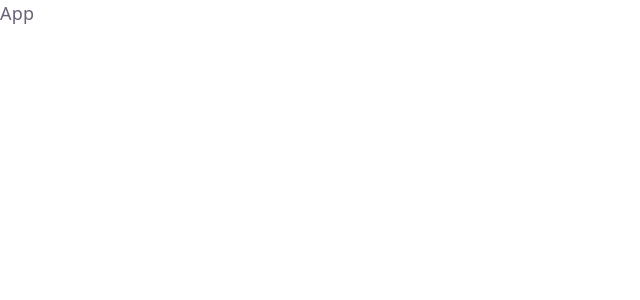
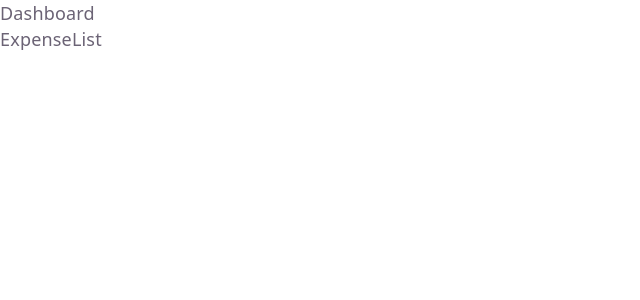
Before and after one commit to abhayrobotics/ExpenseTracker, a React (Vite) app in the folder client/: page / in a window 1280 px wide. Shown: the top 300 px of the page, without its empty margins (0-640 px from the left). Built offline with nearby package versions, Linux system fonts and the light colour scheme.

Commit message:
folder done

```diff
--- a/client/package.json
+++ b/client/package.json
@@ -10,8 +10,10 @@
     "preview": "vite preview"
   },
   "dependencies": {
+    "@tailwindcss/vite": "^4.3.2",
     "react": "^19.2.7",
-    "react-dom": "^19.2.7"
+    "react-dom": "^19.2.7",
+    "tailwindcss": "^4.3.2"
   },
   "devDependencies": {
     "@eslint/js": "^10.0.1",
--- a/client/src/App.jsx
+++ b/client/src/App.jsx
@@ -1,12 +1,12 @@
 
 import './App.css'
+import Home from "./components/Home"
 
 function App() {
 
   return (
-    <>
-  <div className='' >App</div>
-       </>
+    <><Home />
+    </>
   )
 }
 
--- /dev/null
+++ b/client/src/components/AddExpense.jsx
@@ -0,0 +1,8 @@
+
+const AddExpense = () => {
+  return (
+    <div>AddExpense</div>
+  )
+}
+
+export default AddExpense
--- /dev/null
+++ b/client/src/components/Dashboard.jsx
@@ -0,0 +1,8 @@
+
+const Dashboard = () => {
+  return (
+    <div>Dashboard</div>
+  )
+}
+
+export default Dashboard
--- /dev/null
+++ b/client/src/components/ExpenseList.jsx
@@ -0,0 +1,8 @@
+
+const ExpenseList = () => {
+  return (
+    <div>ExpenseList</div>
+  )
+}
+
+export default ExpenseList
--- /dev/null
+++ b/client/src/components/Home.jsx
@@ -0,0 +1,13 @@
+import Dashboard from "./Dashboard"
+import ExpenseList from "./ExpenseList"
+
+const Home = () => {
+  return (
+    <div>
+        <Dashboard />
+        <ExpenseList />
+    </div>
+  )
+}
+
+export default Home
--- a/package.json
+++ /dev/null
@@ -1,6 +0,0 @@
-{
-  "dependencies": {
-    "@tailwindcss/vite": "^4.3.2",
-    "tailwindcss": "^4.3.2"
-  }
-}
```
Also changed, not shown: 2 other files (tests, documents, lock files or other folders).
